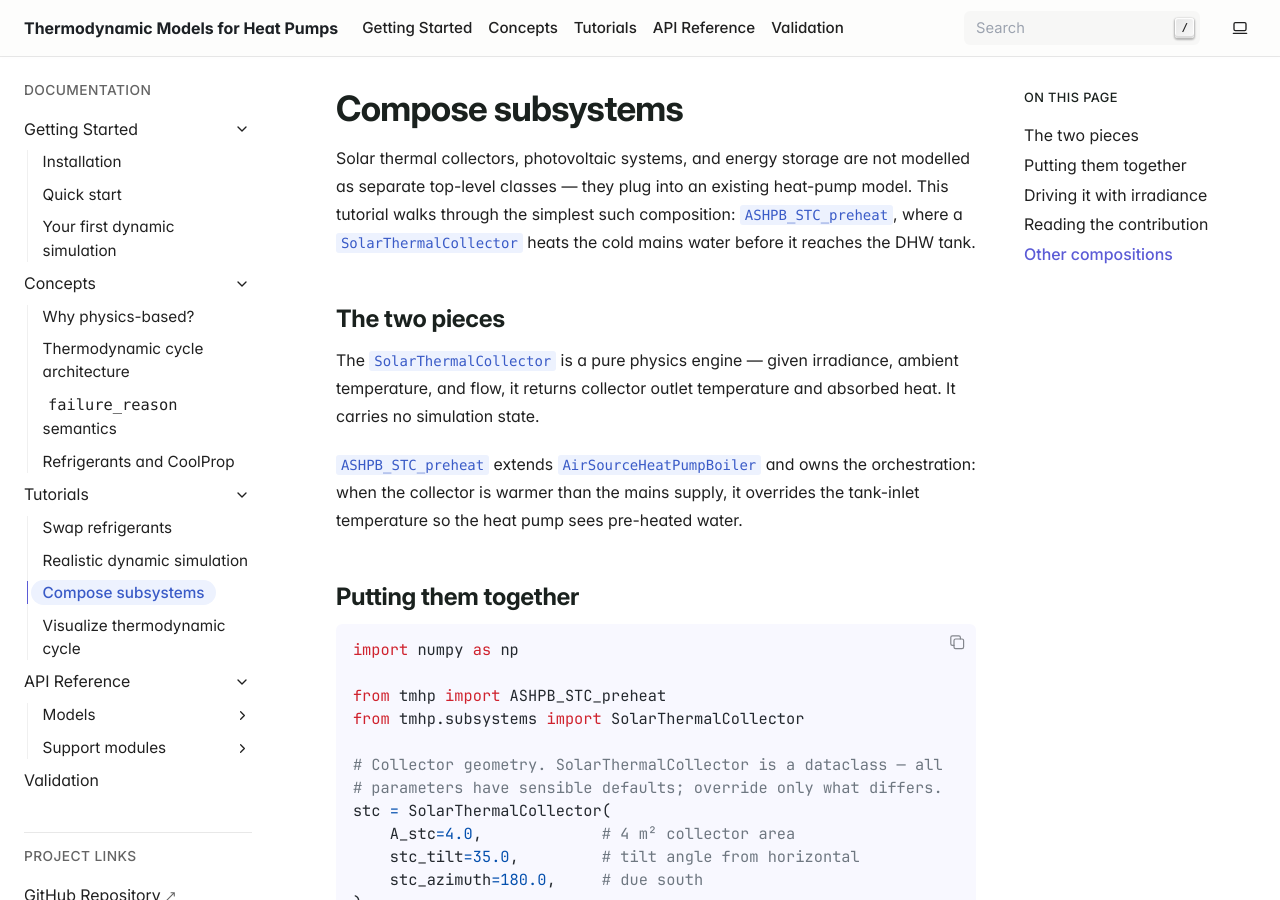
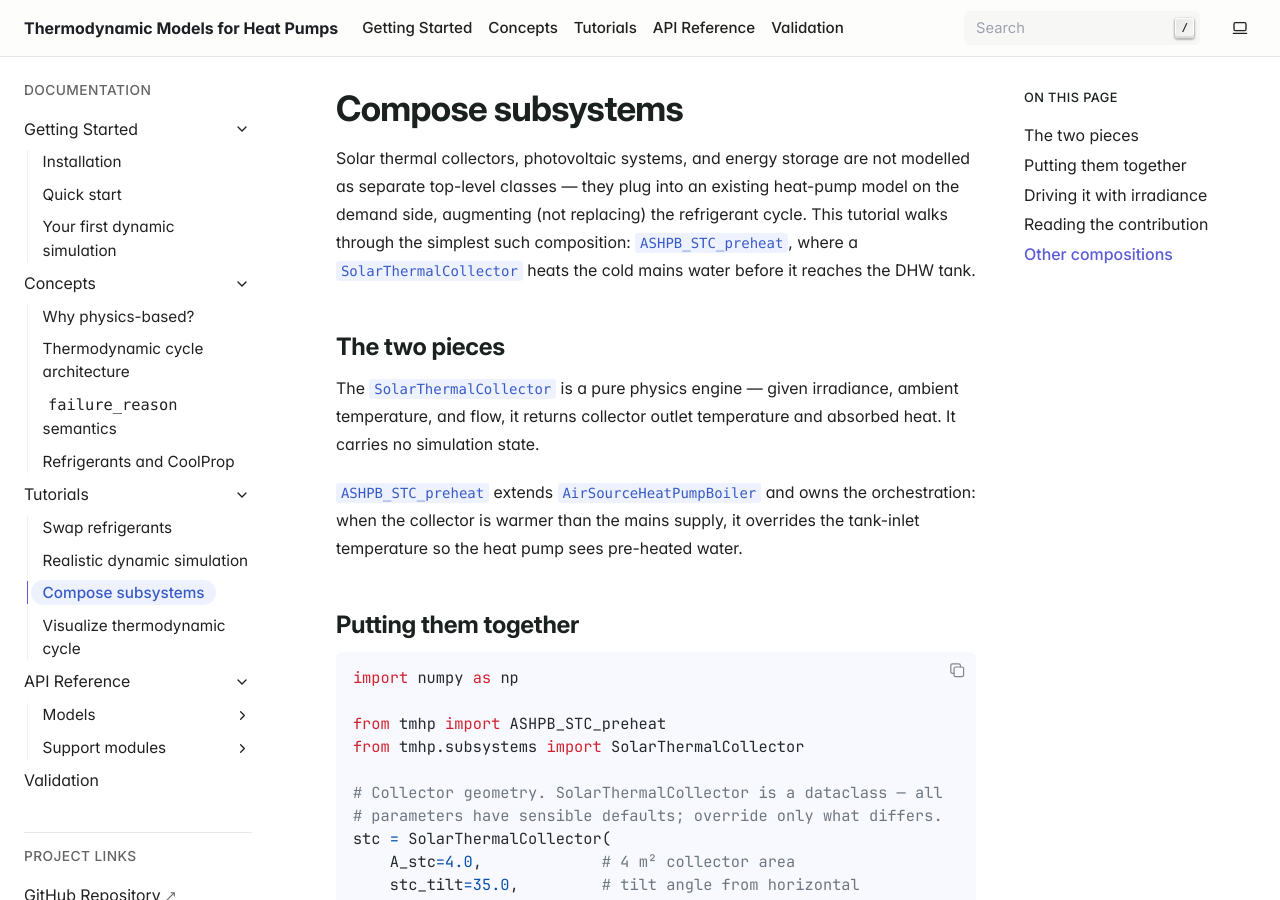
Before and after one commit to bet-lab/tmhp, a Sphinx documentation site: the page built from docs/source/tutorials/compose-subsystems.rst, in a window 1280 px wide and 900 px high. Built offline with Sphinx 7.4.7, drawn with Linux system fonts in a browser that asks for light colours.

Commit message:
docs: hook each tutorial back to a library promise
Open every tutorial by naming the library trait it demonstrates —
refrigerant-agnostic swap, subsystem composition, first-principles
state visibility, realistic scheduling. Lead-paragraph polish only.

```diff
--- a/docs/source/tutorials/compose-subsystems.rst
+++ b/docs/source/tutorials/compose-subsystems.rst
@@ -2,12 +2,13 @@
 Compose subsystems
 ==================
 
-Solar thermal collectors, photovoltaic systems, and energy
-storage are not modelled as separate top-level classes — they
-plug into an existing heat-pump model. This tutorial walks
-through the simplest such composition: ``ASHPB_STC_preheat``,
-where a ``SolarThermalCollector`` heats the cold mains water
-before it reaches the DHW tank.
+Solar thermal collectors, photovoltaic systems, and energy storage
+are not modelled as separate top-level classes — they plug into an
+existing heat-pump model on the demand side, augmenting (not
+replacing) the refrigerant cycle. This tutorial walks through the
+simplest such composition: ``ASHPB_STC_preheat``, where a
+``SolarThermalCollector`` heats the cold mains water before it
+reaches the DHW tank.
 
 The two pieces
 ==============
--- a/docs/source/tutorials/index.rst
+++ b/docs/source/tutorials/index.rst
@@ -3,8 +3,9 @@ Tutorials
 =========
 
 Focused, end-to-end walkthroughs that pick up where Getting Started
-leaves off. Each tutorial is self-contained — copy the snippet, change
-one or two values, and you have a working starting point.
+leaves off. Each tutorial is self-contained — copy the snippet,
+change one or two values, and you have a working starting point for
+your own analysis.
 
 .. grid:: 2
     :gutter: 3
--- a/docs/source/tutorials/realistic-dynamic-simulation.rst
+++ b/docs/source/tutorials/realistic-dynamic-simulation.rst
@@ -3,8 +3,8 @@ Realistic dynamic simulation
 =============================
 
 :doc:`../getting-started/first-dynamic-simulation` runs
-``analyze_dynamic`` with flat schedules. Real runs almost never
-look like that.
+``analyze_dynamic`` with flat schedules — a clean sanity check, but
+real runs almost never look like that.
 
 This tutorial assembles a more representative 24-hour scenario:
 
```
Also changed, not shown: docs/source/tutorials/swap-refrigerant.rst (+9 -8 lines), docs/source/tutorials/visualize-the-cycle.rst (+6 -5 lines).
